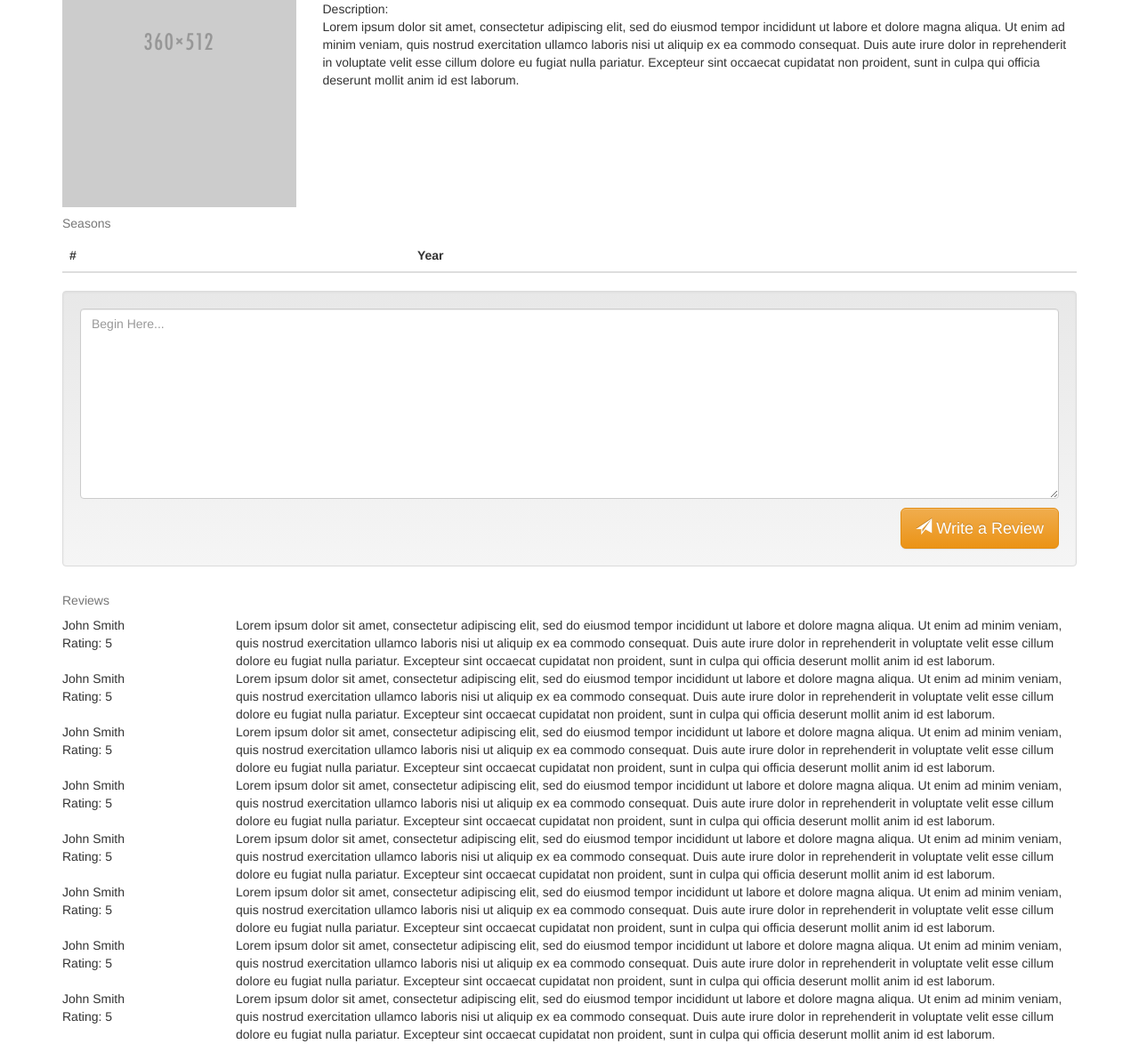
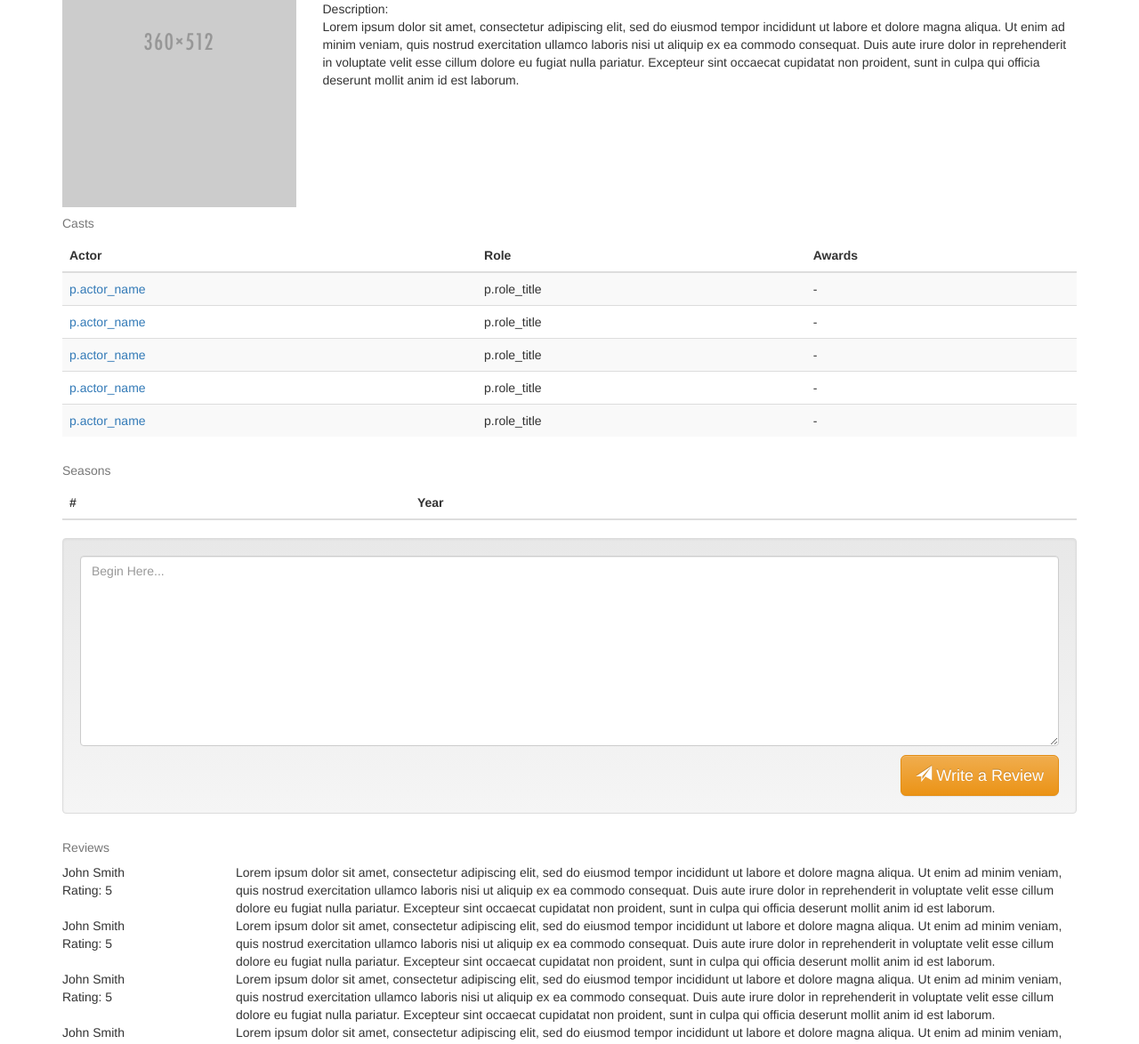
Before and after one commit to alex2304/DMD-Serials-System, a Flask app: template app/serials/templates/serial_info.html in a window 1280 px wide. Shown: the part 211-1385 px from the top of the page at 89% size. Run offline with Flask 2, Linux system fonts and the light colour scheme; the template is opened without the code that fills it, so the values that code supplies are empty; some libraries are stand-ins or nearby versions.

Commit message:
added cast list into serial_info page

```diff
--- a/app/serials/templates/serial_info.html
+++ b/app/serials/templates/serial_info.html
@@ -46,6 +46,34 @@
                     cillum dolore eu fugiat nulla pariatur. Excepteur sint occaecat cupidatat non proident, sunt in
                     culpa qui officia deserunt mollit anim id est laborum.
                 </div>
+            </div>
+        </div>
+
+        <div class="row">
+            <div class="col-md-12">
+                <table class="table table-striped">
+                    <caption class="text-left">Casts</caption>
+                    <thead>
+                    <tr>
+                        <th>Actor</th>
+                        <th>Role</th>
+                        <th>Awards</th>
+                    </tr>
+                    </thead>
+                    <tbody>
+                    {% for p in range(5) %}
+                        <tr>
+                            <td><a href="/actors/{{ "1" }}">{{ "p.actor_name" }}</a></td>
+                            <td>{{ "p.role_title" }}</td>
+                            {% if p.award_title and p.award_year %}
+                                <td>{{ "%s (%s)" % (p.award_title, p.award_year) }}</td>
+                            {% else %}
+                                <td>-</td>
+                            {% endif %}
+                        </tr>
+                    {% endfor %}
+                    </tbody>
+                </table>
             </div>
         </div>
 
```
